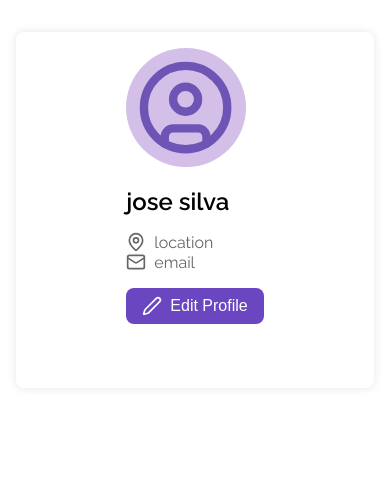
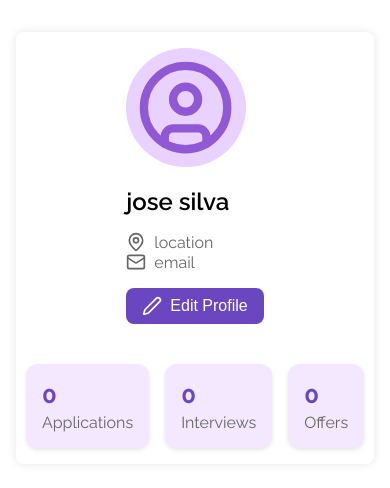
Before and after one commit to BiancaMRV/jobfinder, a React (Vite) app in the folder client/: page /profile in a window 390 px wide. Shown: the top 488 px of the page. Built offline with nearby package versions, Linux system fonts and the light colour scheme; no server answers.

Commit message:
stats cards on profile

```diff
--- a/client/src/components/jobs/JobCardPage/JobCardPage.module.css
+++ b/client/src/components/jobs/JobCardPage/JobCardPage.module.css
@@ -80,9 +80,9 @@
 
 .applybutton {
   display: block;
-  width: 100%;
+  width: auto;
   padding: 0.75rem 1.5rem;
-  background-color: #2563eb;
+  background-color: #6b46c1;
   color: white;
   border: none;
   border-radius: 8px;
@@ -95,7 +95,7 @@
 }
 
 .applybutton:hover {
-  background-color: #1d4ed8;
+  background-color: #9158d6;
 }
 
 /* Responsividade */
--- a/client/src/components/layout/Navbar/Navbar.module.css
+++ b/client/src/components/layout/Navbar/Navbar.module.css
@@ -33,7 +33,7 @@
   justify-content: center;
 }
 
-.popupMenu {
+/* .popupMenu {
   position: absolute;
   top: 100%;
   right: 10px;
@@ -46,13 +46,13 @@
   pointer-events: none;
   transition: transform 0.3s ease, opacity 0.3s ease;
   z-index: 999;
-}
+} */
 
-.popupMenu.open {
+/* .popupMenu.open {
   transform: translateY(10px);
   opacity: 1;
   pointer-events: auto;
-}
+} */
 
 .rightnavbar {
   display: flex;
@@ -119,9 +119,9 @@
     padding: 1rem;
     z-index: 1000;
   }
-  .rightnavbar {
+  /* .rightnavbar {
     flex-direction: row-reverse;
-  }
+  } */
   .menuButton {
     order: 1;
   }
--- a/client/src/components/layout/Searchbar/Searchbar.module.css
+++ b/client/src/components/layout/Searchbar/Searchbar.module.css
@@ -33,7 +33,7 @@
 }
 .button {
   padding: var(--spacing-sm);
-  background-color: var(--color-accent);
+  background-color: #6b46c1;
   color: var(--color-text);
   border: none;
   border-radius: 30px;
@@ -45,5 +45,5 @@
 }
 
 .button:hover {
-  background-color: var(--color-accent-light);
+  background-color: #9158d6;
 }
--- a/client/src/components/profile/Profile/Profile.module.css
+++ b/client/src/components/profile/Profile/Profile.module.css
@@ -7,13 +7,13 @@
   display: inline-block;
   justify-content: space-between;
 
-  margin-bottom: 2rem;
+  margin-bottom: 1rem;
 }
 
 .profilecard {
   display: flex;
   flex-direction: column;
-  gap: 1rem;
+  gap: 0.5rem;
   padding: 1rem;
   border-radius: 8px;
   background-color: white;
@@ -44,7 +44,7 @@
 }
 
 .buttonprofile:hover {
-  background-color: #553c9a;
+  background-color: #9158d6;
 }
 
 .location,
@@ -64,7 +64,97 @@ h2 {
 }
 
 .circleuser {
-  background-color: rgb(212, 191, 232);
+  background-color: rgb(233 210 255);
   border-radius: 70%;
   padding: 0.6rem;
 }
+.statsContainer {
+  display: flex;
+  flex-direction: row; /* Organiza os cards na vertical */
+  gap: 1rem; /* Espaço entre cada card */
+}
+
+.statCard {
+  display: flex;
+  flex-direction: column;
+  padding: 1rem;
+  background-color: #f3e8ff; /* Fundo roxo claro */
+  border-radius: 0.75rem; /* Cantos arredondados */
+  width: 100px; /* Largura fixa para cada card */
+  margin-left: auto; /* Alinha os cards à direita */
+  box-shadow: 0px 2px 4px rgba(0, 0, 0, 0.1); /* Sombra suave */
+  transition: transform 0.2s; /* Animação suave ao hover */
+  justify-content: center;
+}
+
+.statCard:hover {
+  transform: translateY(-2px); /* Levanta ligeiramente ao passar o rato */
+}
+
+.statValue {
+  font-size: 1.5rem;
+  font-weight: bold;
+  color: #6b46c1; /* Roxo */
+  margin-bottom: 0.25rem;
+}
+
+.statLabel {
+  font-size: 1rem;
+  color: #666;
+}
+
+@media (max-width: 768px) {
+  .statsContainer {
+    flex-direction: row; /* Organiza os cards na horizontal */
+  }
+
+  .statCard {
+    width: 100%; /* Ocupa toda a largura do ecrã */
+    margin-left: 0; /* Alinha ao centro */
+  }
+}
+/* @media (max-width: 768px) {
+  .profilecontainer {
+    margin: 1rem auto;
+    padding: 0 0.5rem;
+  }
+
+  .profilecard {
+    padding: 0.75rem;
+  }
+
+  .statsContainer {
+    flex-direction: column;
+    align-items: center;
+  }
+
+  .statCard {
+    width: 100%;
+    max-width: 250px;
+  }
+
+  .buttonprofile {
+    width: 100%;
+    justify-content: center;
+  }
+
+  h2 {
+    font-size: 1.25rem;
+    text-align: center;
+  }
+
+  .location,
+  .email {
+    font-size: 0.875rem;
+  }
+}
+
+@media (max-width: 480px) {
+  .profilecontainer {
+    margin: 0.5rem auto;
+  }
+
+  .statCard {
+    max-width: 200px;
+  }
+} */
--- a/client/src/components/profile/Profile/Profile.tsx
+++ b/client/src/components/profile/Profile/Profile.tsx
@@ -43,7 +43,7 @@ export function Profile() {
         <div className={styles.profileheader}>
           <CircleUser
             className={styles.circleuser}
-            color="#6e54b5"
+            color="#9158d6"
             size={100}
           />
           <h2> jose silva</h2>
@@ -65,10 +65,31 @@ export function Profile() {
             <span> Edit Profile </span>
           </button>
         </div>
+        <div className={styles.statsContainer}>
+          <div className={styles.statCard}>
+            <span className={styles.statValue}>
+              {applicationStatus.total_applications}
+            </span>
+            <span className={styles.statLabel}>Applications</span>
+          </div>
+
+          <div className={styles.statCard}>
+            <span className={styles.statValue}>
+              {applicationStatus.total_interviews}
+            </span>
+            <span className={styles.statLabel}>Interviews</span>
+          </div>
+
+          <div className={styles.statCard}>
+            <span className={styles.statValue}>
+              {applicationStatus.total_offers}
+            </span>
+            <span className={styles.statLabel}>Offers</span>
+          </div>
+        </div>
       </div>
-      <div className={styles.stats}></div>
     </div>
   );
 }
 
-//TODO: upload de foto no circulo user
+//TODO: upload de foto no circulo users
--- a/client/src/pages/Auth/LogIn.module.css
+++ b/client/src/pages/Auth/LogIn.module.css
@@ -50,7 +50,6 @@
   height: 100%;
 }
 
-/* Optional: Add hover effect */
 .logo svg:hover {
   transform: scale(1.05);
   transition: transform 0.3s ease;
@@ -59,7 +58,7 @@
 .buttonSecondary {
   display: inline-block;
   text-decoration: none;
-  background-color: var(--color-accent-lighter);
+  background-color: #6b46c1;
   padding: var(--spacing-xs) var(--spacing-sm);
   border-radius: var(--radius-pill);
   color: var(--color-text);
@@ -67,7 +66,7 @@
 }
 
 .buttonSecondary:hover {
-  background-color: var(--color-accent-light);
+  background-color: #9158d6;
 }
 
 .title {
@@ -155,7 +154,7 @@
 .buttonPrimary {
   width: 100%;
   padding: var(--spacing-sm);
-  background-color: var(--color-accent);
+  background-color: #6b46c1;
   color: var(--color-text);
   border: none;
   border-radius: var(--radius-sm);
@@ -165,7 +164,7 @@
 }
 
 .buttonPrimary:hover {
-  background-color: var(--color-accent-light);
+  background-color: #9158d6;
 }
 
 /* Global Link Styles */
--- a/client/src/pages/Auth/SignUp.module.css
+++ b/client/src/pages/Auth/SignUp.module.css
@@ -60,7 +60,7 @@
 .buttonSecondary {
   display: inline-block;
   text-decoration: none;
-  background-color: var(--color-accent-lighter);
+  background-color: #6b46c1;
   padding: var(--spacing-xs) var(--spacing-sm);
   border-radius: var(--radius-pill);
   color: var(--color-text);
@@ -68,7 +68,7 @@
 }
 
 .buttonSecondary:hover {
-  background-color: var(--color-accent-light);
+  background-color: #9158d6;
 }
 
 .title {
@@ -158,29 +158,10 @@
   border-color: #ff4646;
 }
 
-.terms {
-  display: flex;
-  gap: var(--spacing-xs);
-  align-items: center;
-  margin: var(--spacing-xs) 0;
-}
-
-.terms input[type="checkbox"] {
-  width: 20px;
-  height: 20px;
-  accent-color: var(--color-accent);
-  cursor: pointer;
-}
-
-.terms label {
-  font-size: 0.9rem;
-  color: var(--color-text-muted);
-}
-
 .buttonPrimary {
   width: 100%;
   padding: var(--spacing-sm);
-  background-color: var(--color-accent);
+  background-color: #6b46c1;
   color: var(--color-text);
   border: none;
   border-radius: var(--radius-sm);
@@ -190,7 +171,7 @@
 }
 
 .buttonPrimary:hover {
-  background-color: var(--color-accent-light);
+  background-color: #9158d6;
 }
 
 /* Global Link Styles */
```
